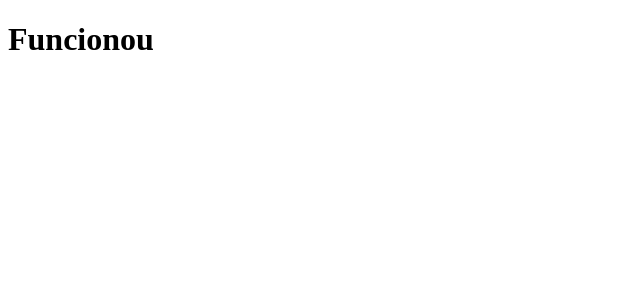
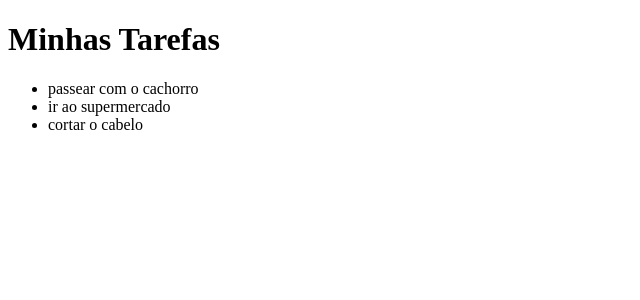
Before and after one commit to moisesduartem/balta-io-7181-angular, an Angular app in the folder todo/: page / in a window 1280 px wide. Shown: the top 300 px of the page, without its empty margins (0-640 px from the left). Built offline with nearby package versions, Linux system fonts and the light colour scheme.

Commit message:
listing data

```diff
--- a/todo/src/app/app.component.html
+++ b/todo/src/app/app.component.html
@@ -1 +1,7 @@
-<h1>Funcionou</h1>
+<h1>{{ title }}</h1>
+
+<ul>
+  <li *ngFor="let todo of todos">
+    {{ todo }}
+  </li>
+</ul>
--- a/todo/src/app/app.component.ts
+++ b/todo/src/app/app.component.ts
@@ -6,4 +6,12 @@
   styleUrls: ['./app.component.css']
 })
 export class AppComponent {
+  public todos: any[] = [];
+  public title: String = "Minhas Tarefas";
+
+  constructor() {
+    this.todos.push("passear com o cachorro");
+    this.todos.push("ir ao supermercado");
+    this.todos.push("cortar o cabelo");
+  }
 }
```
